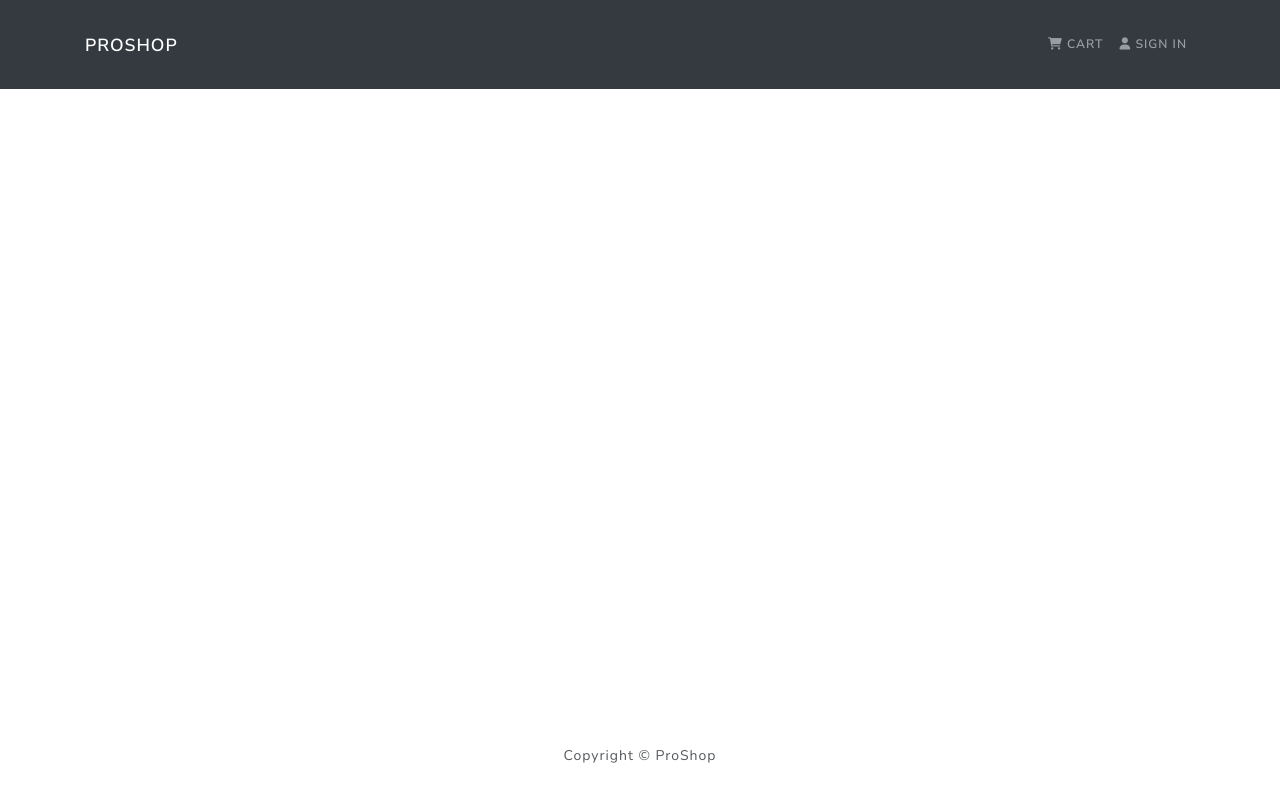
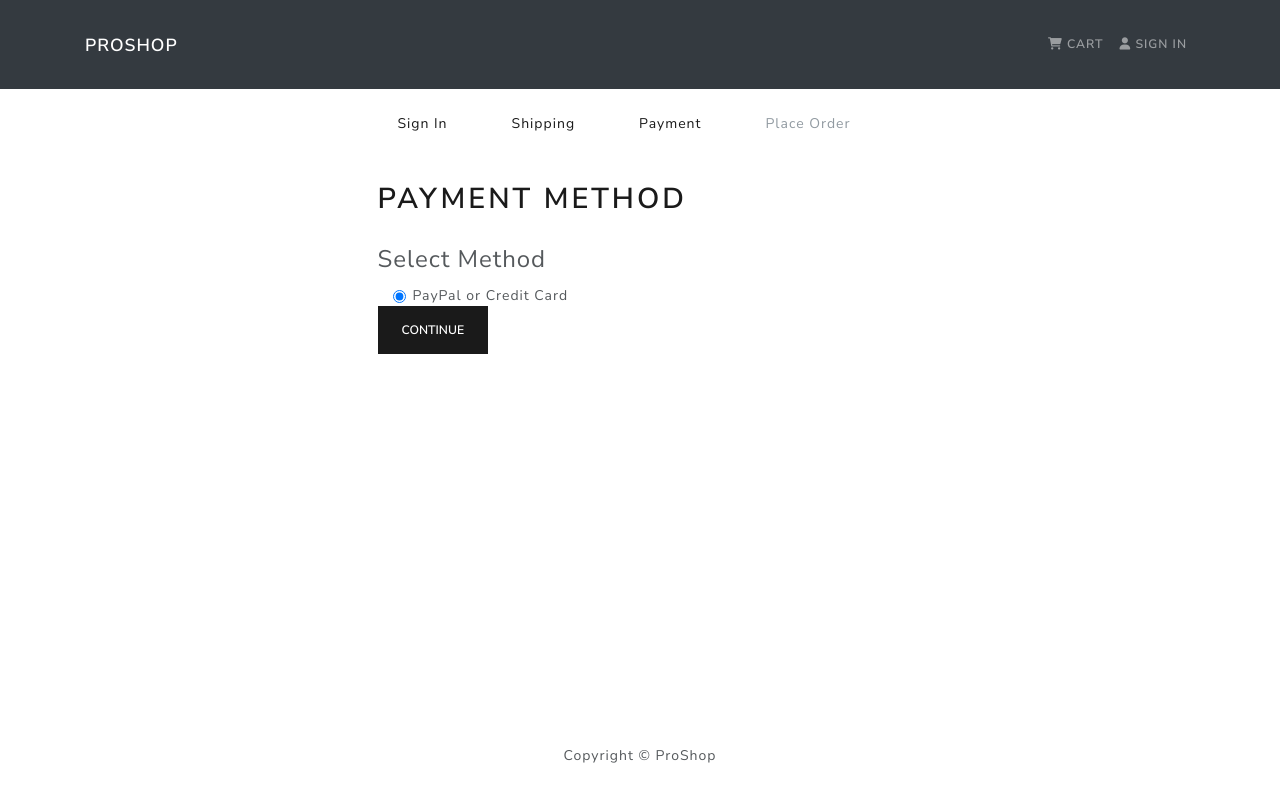
Before and after one commit to RaghavanVenkatesan/ProShop, a React (Create React App) app in the folder frontend/: page /payment in a window 1280 px wide. Built offline with nearby package versions, Linux system fonts and the light colour scheme.

Commit message:
Added the functionality of payment

```diff
--- a/frontend/src/App.js
+++ b/frontend/src/App.js
@@ -10,6 +10,7 @@ import LoginScreen from './screens/LoginScreen';
 import RegisterScreen from './screens/RegisterScreen';
 import ProfileScreen from './screens/ProfileScreen';
 import ShippingScreen from './screens/ShippingScreen';
+import PaymentScreen from './screens/PaymentScreen';
 
 const App = () => {
   return (
@@ -26,6 +27,7 @@ const App = () => {
   <Route path='/register' element={<RegisterScreen/>}/>
  <Route path='/profile' element={<ProfileScreen/>}/>
  <Route path='/login/shipping' element={<ShippingScreen/>} />
+ <Route path='/payment' element={<PaymentScreen/>} />
 </Routes>
     </Container>
     </main>
--- /dev/null
+++ b/frontend/src/screens/PaymentScreen.js
@@ -0,0 +1,65 @@
+import React, { useState } from 'react'
+import { useNavigate } from 'react-router-dom'
+import { Form, Button, Col } from 'react-bootstrap'
+import { useDispatch, useSelector } from 'react-redux'
+import FormContainer from '../components/FormContainer'
+import CheckoutSteps from '../components/CheckoutSteps'
+import { savePaymentMethod } from '../store/reducers/payment/payment.action'
+import { selectaddress } from '../store/reducers/shipping/shipping.selector';
+
+const PaymentScreen = () => {
+    const shippingAddress = useSelector(selectaddress);
+
+    const navigate = useNavigate();
+
+  if (!shippingAddress.address) {
+    navigate('/login/shipping')
+  }
+
+  const [paymentMethod, setPaymentMethod] = useState('PayPal')
+
+  const dispatch = useDispatch()
+
+  const submitHandler = (e) => {
+    e.preventDefault()
+    dispatch(savePaymentMethod(paymentMethod))
+    navigate('/placeorder')
+  }
+
+  return (
+    <FormContainer>
+      <CheckoutSteps step1 step2 step3 />
+      <h1>Payment Method</h1>
+      <Form onSubmit={submitHandler}>
+        <Form.Group>
+          <Form.Label as='legend'>Select Method</Form.Label>
+          <Col>
+            <Form.Check
+              type='radio'
+              label='PayPal or Credit Card'
+              id='PayPal'
+              name='paymentMethod'
+              value='PayPal'
+              checked
+              onChange={(e) => setPaymentMethod(e.target.value)}
+            ></Form.Check>
+            {/* <Form.Check
+              type='radio'
+              label='Stripe'
+              id='Stripe'
+              name='paymentMethod'
+              value='Stripe'
+              onChange={(e) => setPaymentMethod(e.target.value)}
+            ></Form.Check> */}
+          </Col>
+        </Form.Group>
+
+        <Button type='submit' variant='primary'>
+          Continue
+        </Button>
+      </Form>
+    </FormContainer>
+  )
+}
+
+export default PaymentScreen;
--- /dev/null
+++ b/frontend/src/store/reducers/payment/payment.action.js
@@ -0,0 +1,9 @@
+import { PAYMENT_ACTION_TYPES } from "./payment.types";
+import  createAction  from "../../utils/action";
+
+const fetchpayment = (data) => createAction(PAYMENT_ACTION_TYPES.CART_SAVE_PAYMENT_METHOD, data);
+
+export const savePaymentMethod = (data) => (dispatch) => {
+    dispatch(fetchpayment(data));
+    localStorage.setItem('paymentMethod', JSON.stringify(data));
+}
--- /dev/null
+++ b/frontend/src/store/reducers/payment/payment.reducer.js
@@ -0,0 +1,16 @@
+import { PAYMENT_ACTION_TYPES } from "./payment.types";
+
+const INITIAL_STATE = {
+    paymentMethod : null
+};
+
+export const PaymentReducer = (state = INITIAL_STATE, action) => {
+  const { type, payload } = action;
+
+  switch (type) {
+    case PAYMENT_ACTION_TYPES.CART_SAVE_PAYMENT_METHOD:
+      return { ...state,  paymentMethod: payload };
+    default:
+      return state;
+  }
+};
--- /dev/null
+++ b/frontend/src/store/reducers/payment/payment.types.js
@@ -0,0 +1,3 @@
+export const  PAYMENT_ACTION_TYPES = {
+    CART_SAVE_PAYMENT_METHOD: 'CART_SAVE_PAYMENT_METHOD'
+};
--- a/frontend/src/store/root-reducer.js
+++ b/frontend/src/store/root-reducer.js
@@ -7,6 +7,7 @@ import { userRegisterLogin } from "./reducers/user_register/user_register.reduce
 import { userDetailsReducer } from "./reducers/user_details/user_details.reducer";
 import { userUpdateProfileReducer } from "./reducers/user_profile/user_profile.reducer";
 import { ShippingReducer } from "./reducers/shipping/shipping.reducer";
+import { PaymentReducer } from "./reducers/payment/payment.reducer";
 
 export const rootReducer = combineReducers({
     productList: productReducer,
@@ -16,5 +17,6 @@ export const rootReducer = combineReducers({
     userRegister: userRegisterLogin,
     userDetails: userDetailsReducer,
     userUpdateProfile: userUpdateProfileReducer,
-    shippingdetails: ShippingReducer
+    shippingdetails: ShippingReducer,
+    paymentmethod: PaymentReducer
   });
```
Also changed, not shown: frontend/src/store/reducers/payment/payment.selector.js (added, +8 -0 lines).
